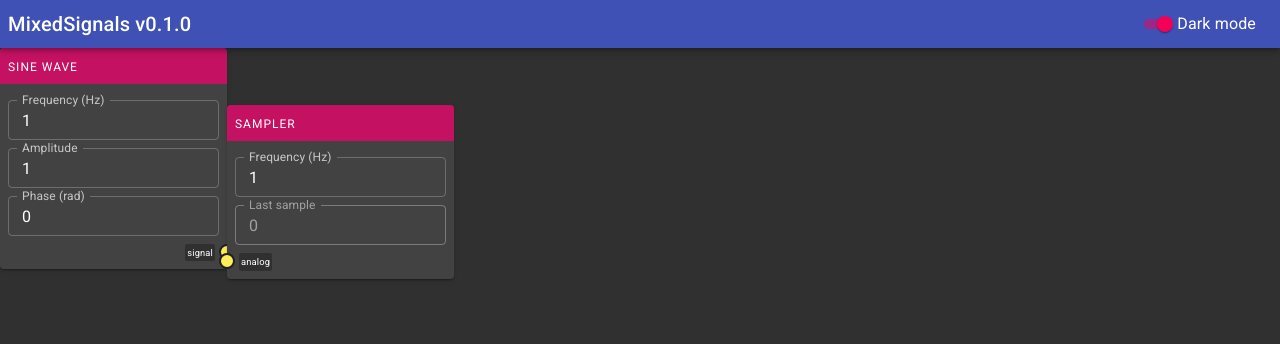
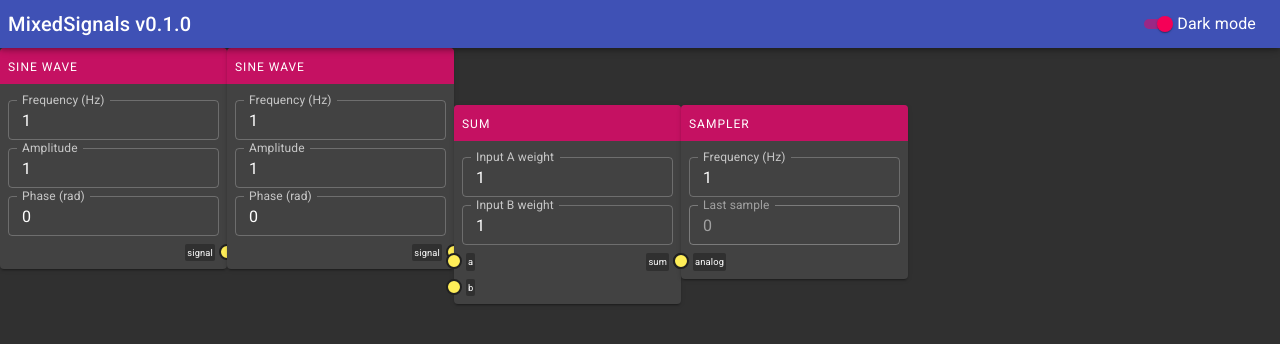
Before and after one commit to nilsceberg/mixedsignals, a React (Create React App) app: page / in a window 1280 px wide. Shown: the top 344 px of the page. Built offline with nearby package versions, Linux system fonts and the light colour scheme.

Commit message:
Add an analog sum node for demo

```diff
--- a/src/App.tsx
+++ b/src/App.tsx
@@ -16,8 +16,9 @@ import { SineNode } from "./nodes/SineNode";
 import { SamplerNode } from "./nodes/SamplerNode";
 import { observer } from "mobx-react";
 import { observable } from "mobx";
-import { DH_NOT_SUITABLE_GENERATOR } from "constants";
 import { AnalogOutput, AnalogInput } from "./signals/Analog";
+import { AnalogSum } from "./processing/analog/AnalogSum";
+import { AnalogSumNode } from "./nodes/AnalogSumNode";
 
 const styles = (theme: Theme) => createStyles({
 	bar: {
@@ -45,7 +46,9 @@ const styles = (theme: Theme) => createStyles({
 });
 
 const state: {[id: string]: any} = observable({
-	"source": new Sine(),
+	"source1": new Sine(),
+	"source2": new Sine(),
+	"sum": new AnalogSum(),
 	"sampler": new Sampler(),
 }, {}, { deep: false });
 
@@ -109,6 +112,9 @@ export const App = observer(withStyles(styles)((props: { classes: Classes }) =>
 		else if (process instanceof Sine) {
 			ProcessNode = SineNode;
 		}
+		else if (process instanceof AnalogSum) {
+			ProcessNode = AnalogSumNode;
+		}
 
 		if (ProcessNode) {
 			nodes.push(<ProcessNode id={id} process={process}/>);
--- /dev/null
+++ b/src/nodes/AnalogSumNode.tsx
@@ -0,0 +1,14 @@
+import * as React from "react";
+import { TextField } from "@material-ui/core";
+import { observer } from "mobx-react";
+
+import { AnalogSum } from "../processing/analog/AnalogSum";
+import { Node } from "../editor/Node";
+import { NodeProps } from "./Node";
+
+export const AnalogSumNode = observer((props: NodeProps<AnalogSum>) => {
+	return <Node name="Sum" io={[{type: "input", name: "a"}, {type: "input", name: "b"}, {type: "output", name: "sum"}]} {...props}>
+		<TextField value={props.process.aw} onChange={event => props.process.aw = Number.parseFloat(event.target.value)} size="small" variant="outlined" label="Input A weight" type="number"/><br/>
+		<TextField value={props.process.bw} onChange={event => props.process.bw = Number.parseFloat(event.target.value)} size="small" variant="outlined" label="Input B weight" type="number"/><br/>
+	</Node>;
+});
--- /dev/null
+++ b/src/processing/analog/AnalogSum.ts
@@ -0,0 +1,21 @@
+import { AnalogInput, AnalogOutput } from "../../signals/Analog";
+import { observable } from "mobx";
+
+export class AnalogSum {
+	public readonly a: AnalogInput;
+	public readonly b: AnalogInput;
+	public readonly sum: AnalogOutput;
+
+	@observable
+	public aw: number = 1;
+
+	@observable
+	public bw: number = 1;
+
+	constructor() {
+		this.a = new AnalogInput();
+		this.b = new AnalogInput();
+		this.sum = new AnalogOutput(() => this.aw * this.a.sample() + this.bw * this.b.sample());
+	}
+
+}
```
